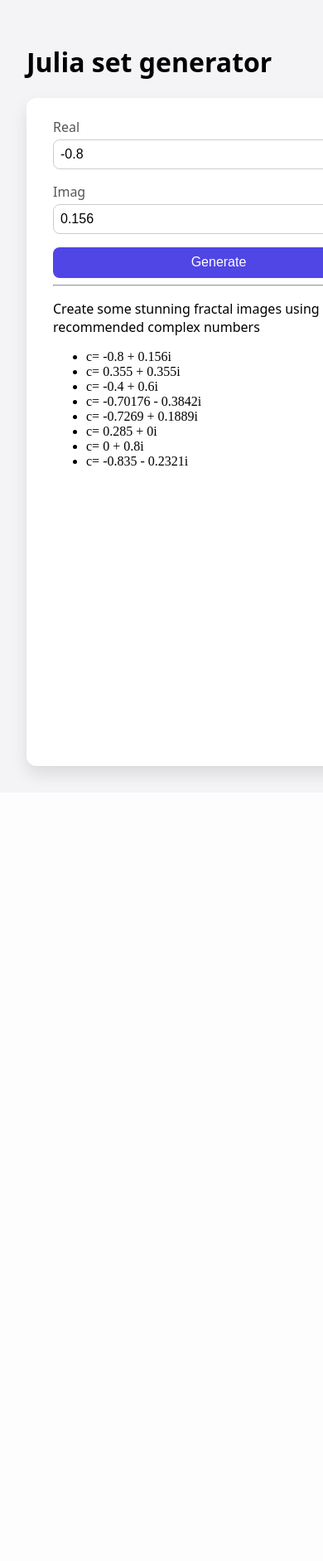
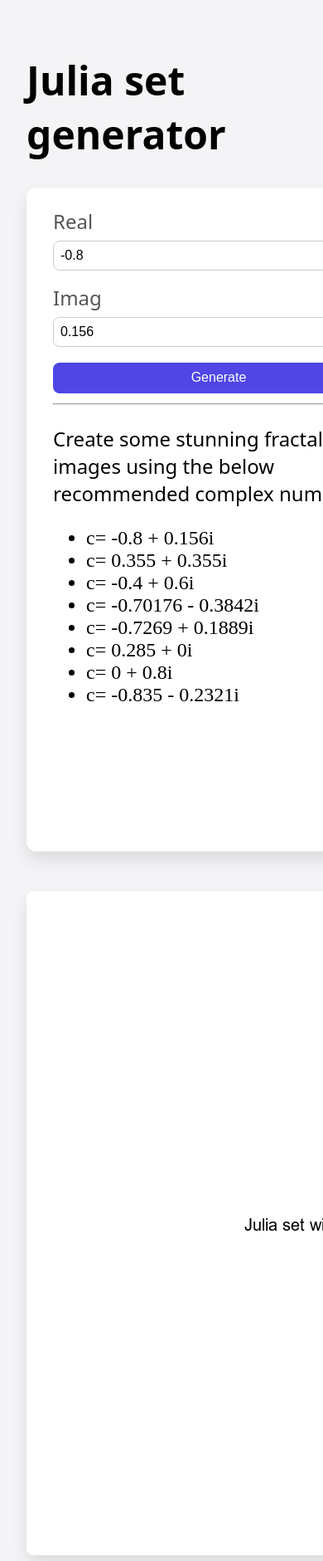
Before and after one commit to Stavroula491/fractalgraph_generator, a FastAPI app: page / in a window 390 px wide; the page is wider, and only the part inside the window is pictured. Shown: that part at 83% size. Before the commit the page ends 943 px from the top of that part, so only its background shows below. Run offline with FastAPI, Linux system fonts and the light colour scheme; some libraries are stand-ins or nearby versions.

Commit message:
responsive in mobile

```diff
--- a/app/static/styles.css
+++ b/app/static/styles.css
@@ -81,3 +81,32 @@ body {
 li{
      font-family: 'STIX Two Math', serif;
 }
+
+@media (max-width: 1024px) {
+    body{
+        font-size:x-large;
+    }
+    .parent-container{
+    display: grid;
+    grid-template-columns: 800px;
+    grid-template-rows: 800px 800px;
+    gap: 3%;
+    }
+
+    .form-container {
+    grid-row-start: 1;
+    grid-row-end: 1;
+    }
+
+    .preview-container {
+    grid-column-start: 1;
+    grid-column-end: 1;
+    grid-row-start: 2;
+    grid-row-end: 2;
+    margin-left: 0px;
+    }
+
+    .preview-container img {
+    margin-right: 5%;
+    }
+}
```
